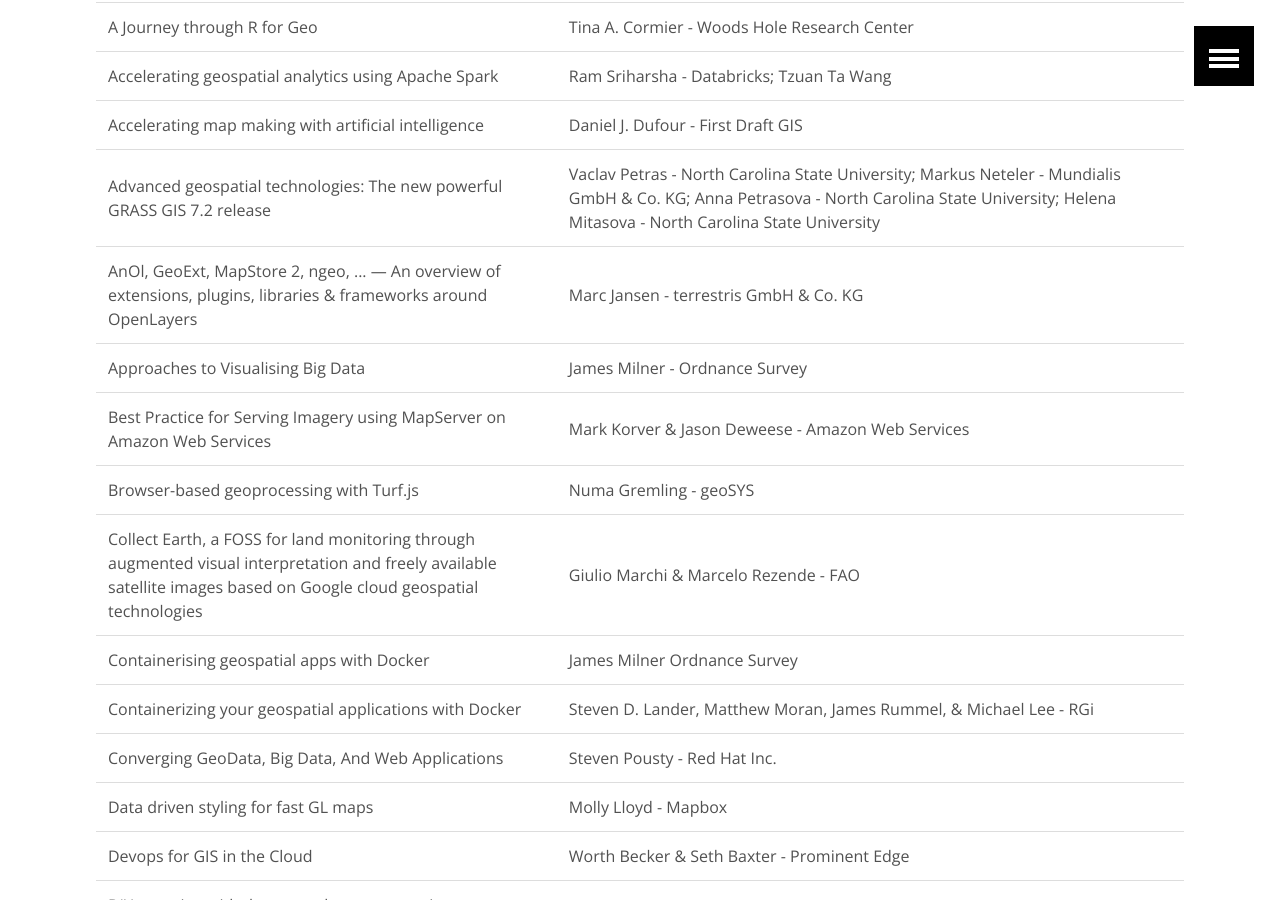
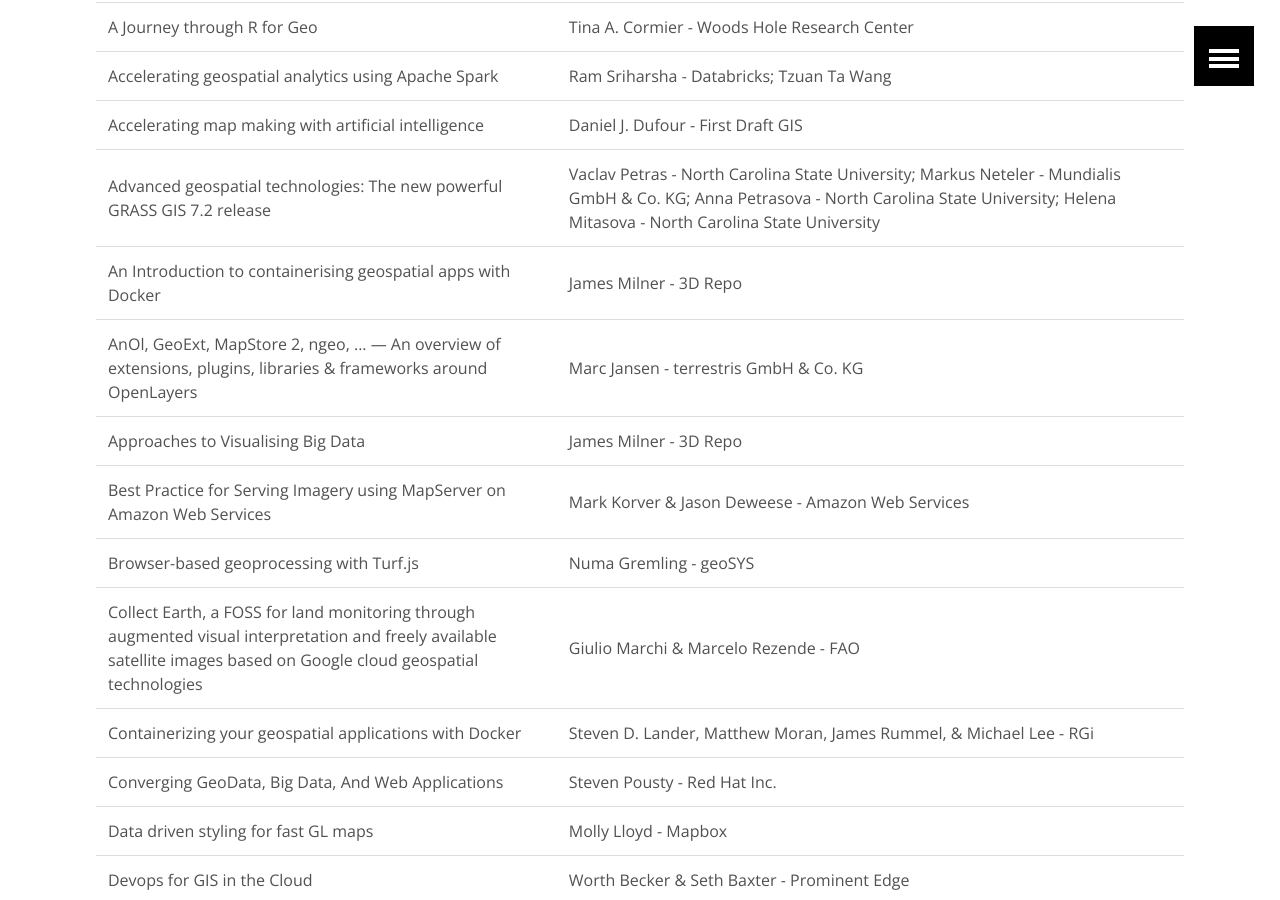
Before and after one commit to AvidGeo/foss4g2017-dev, a Jekyll site: the page built from accepted-presentations/index.html, in a window 1280 px wide and 900 px high, scrolled down 11195 px. Built offline with Jekyll 4.4.1, drawn with Linux system fonts in a browser that asks for light colours.

Commit message:
edit accepted presenter

```diff
--- a/accepted-presentations/index.html
+++ b/accepted-presentations/index.html
@@ -187,12 +187,12 @@
     <tr><td>Accelerating geospatial analytics using Apache Spark</td><td>Ram Sriharsha - Databricks; Tzuan Ta Wang</td></tr>
     <tr><td>Accelerating map making with artificial intelligence</td><td>Daniel J. Dufour - First Draft GIS</td></tr>
     <tr><td>Advanced geospatial technologies: The new powerful GRASS GIS 7.2 release</td><td>Vaclav Petras - North Carolina State University; Markus Neteler - Mundialis GmbH &amp; Co. KG; Anna Petrasova - North Carolina State University; Helena Mitasova - North Carolina State University</td></tr>
+    <tr><td>An Introduction to containerising geospatial apps with Docker</td><td>James Milner - 3D Repo</td></tr>
     <tr><td>AnOl, GeoExt, MapStore 2, ngeo,  ... — An overview of extensions, plugins, libraries &amp; frameworks around OpenLayers</td><td>Marc Jansen - terrestris GmbH &amp; Co. KG</td></tr>
-    <tr><td>Approaches to Visualising Big Data</td><td>James Milner - Ordnance Survey</td></tr>
+    <tr><td>Approaches to Visualising Big Data</td><td>James Milner - 3D Repo</td></tr>
     <tr><td>Best Practice for Serving Imagery using MapServer on Amazon Web Services</td><td>Mark Korver &amp; Jason Deweese - Amazon Web Services</td></tr>
     <tr><td>Browser-based geoprocessing with Turf.js</td><td>Numa Gremling - geoSYS</td></tr>
     <tr><td>Collect Earth, a FOSS for land monitoring through augmented visual interpretation and freely available satellite images based on Google cloud geospatial technologies</td><td>Giulio Marchi &amp; Marcelo Rezende - FAO</td></tr>
-    <tr><td>Containerising geospatial apps with Docker</td><td>James Milner Ordnance Survey</td></tr>
     <tr><td>Containerizing your geospatial applications with Docker</td><td>Steven D. Lander, Matthew Moran, James Rummel, &amp; Michael Lee - RGi</td></tr>
     <tr><td>Converging GeoData, Big Data, And Web Applications</td><td>Steven Pousty - Red Hat Inc.</td></tr>
     <tr><td>Data driven styling for fast GL maps</td><td>Molly Lloyd - Mapbox</td></tr>
```
